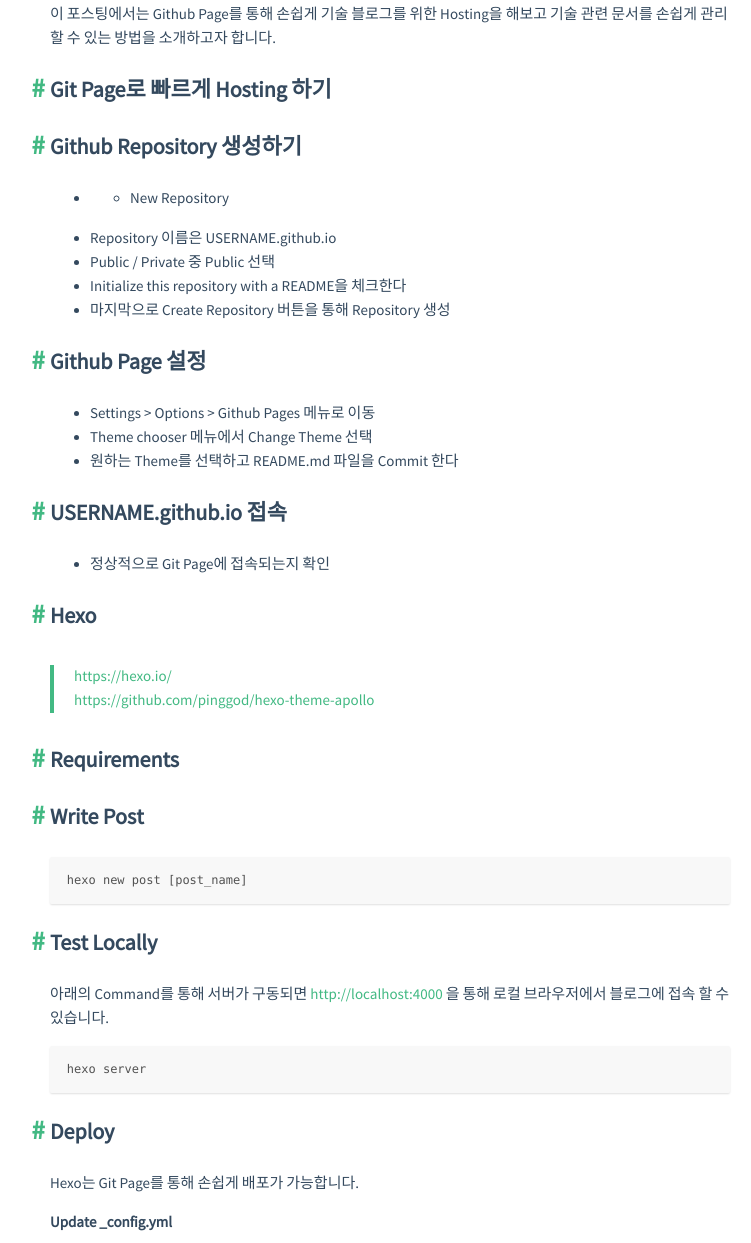
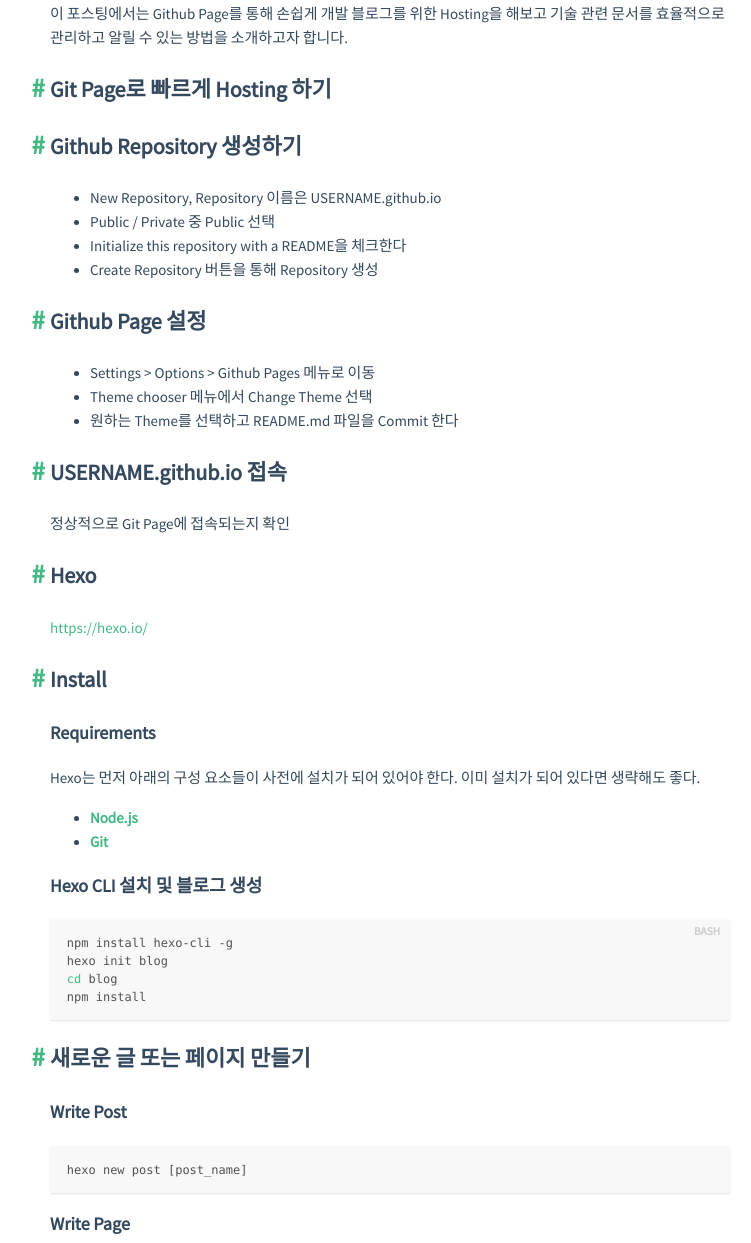
Before and after one commit to holaxapps/holaxapps.github.io, a plain HTML site: page 2017/04/16/github-page-and-hexo/index.html in a window 1280 px wide. Shown: the part 253-1496 px from the top of the page, without its empty margins (250-1001 px from the left). Drawn offline with nearby package versions, Linux system fonts and the light colour scheme; some packages are replaced by stand-ins of ours; a script that the page names is missing.

Commit message:
Site updated: 2017-04-17 00:00:13

```diff
--- a/2017/04/16/github-page-and-hexo/index.html
+++ b/2017/04/16/github-page-and-hexo/index.html
@@ -1,36 +1,36 @@
-<!DOCTYPE html><html><head><meta charset="utf-8"><meta name="X-UA-Compatible" content="IE=edge"><title> Github Page와 Hexo를 통해 10분만에 기술 블로그 만들기 · 안녕 프로그래밍</title><meta name="description" content="Github Page와 Hexo를 통해 10분만에 기술 블로그 만들기 - Minhyeok Jung"><meta name="viewport" content="width=device-width, initial-scale=1"><link rel="icon" href="/favicon.png"><link rel="stylesheet" href="/css/apollo.css"><link rel="search" type="application/opensearchdescription+xml" href="https://holaxapps.github.io/atom.xml" title="안녕 프로그래밍"></head><body><div class="wrap"><header><a href="/" class="logo-link"><img src="/favicon.png" alt="logo"></a><ul class="nav nav-list"><li class="nav-list-item"><a href="/" target="_self" class="nav-list-link">BLOG</a></li><li class="nav-list-item"><a href="/archives/" target="_self" class="nav-list-link">ARCHIVE</a></li><li class="nav-list-item"><a href="https://github.com/wjdsupj" target="_blank" class="nav-list-link">GITHUB</a></li></ul></header><main class="container"><div class="post"><article class="post-block"><h1 class="post-title">Github Page와 Hexo를 통해 10분만에 기술 블로그 만들기</h1><div class="post-info">Apr 16, 2017</div><div class="post-content"><p>이 포스팅에서는 Github Page를 통해 손쉽게 기술 블로그를 위한 Hosting을 해보고 기술 관련 문서를 손쉽게 관리 할 수 있는 방법을 소개하고자 합니다.</p>
+<!DOCTYPE html><html><head><meta charset="utf-8"><meta name="X-UA-Compatible" content="IE=edge"><title> Github Page와 Hexo를 통해 10분만에 기술 블로그 만들기 · 안녕 프로그래밍</title><meta name="description" content="Github Page와 Hexo를 통해 10분만에 기술 블로그 만들기 - Minhyeok Jung"><meta name="viewport" content="width=device-width, initial-scale=1"><link rel="icon" href="/favicon.png"><link rel="stylesheet" href="/css/apollo.css"><link rel="search" type="application/opensearchdescription+xml" href="https://holaxapps.github.io/atom.xml" title="안녕 프로그래밍"></head><body><div class="wrap"><header><a href="/" class="logo-link"><img src="/favicon.png" alt="logo"></a><ul class="nav nav-list"><li class="nav-list-item"><a href="/" target="_self" class="nav-list-link">BLOG</a></li><li class="nav-list-item"><a href="/archives/" target="_self" class="nav-list-link">ARCHIVE</a></li><li class="nav-list-item"><a href="https://github.com/wjdsupj" target="_blank" class="nav-list-link">GITHUB</a></li></ul></header><main class="container"><div class="post"><article class="post-block"><h1 class="post-title">Github Page와 Hexo를 통해 10분만에 기술 블로그 만들기</h1><div class="post-info">Apr 16, 2017</div><div class="post-content"><p>이 포스팅에서는 Github Page를 통해 손쉽게 개발 블로그를 위한 Hosting을 해보고 기술 관련 문서를 효율적으로 관리하고 알릴 수 있는 방법을 소개하고자 합니다.</p>
 <h2 id="Git-Page로-빠르게-Hosting-하기"><a href="#Git-Page로-빠르게-Hosting-하기" class="headerlink" title="Git Page로 빠르게 Hosting 하기"></a>Git Page로 빠르게 Hosting 하기</h2><h3 id="Github-Repository-생성하기"><a href="#Github-Repository-생성하기" class="headerlink" title="Github Repository 생성하기"></a>Github Repository 생성하기</h3><ul>
-<li><ul>
-<li>New Repository</li>
-</ul>
-</li>
-<li>Repository 이름은 USERNAME.github.io</li>
+<li>New Repository, Repository 이름은 USERNAME.github.io</li>
 <li>Public / Private 중 Public 선택</li>
 <li>Initialize this repository with a README을 체크한다</li>
-<li>마지막으로 Create Repository 버튼을 통해 Repository 생성</li>
+<li>Create Repository 버튼을 통해 Repository 생성</li>
 </ul>
 <h3 id="Github-Page-설정"><a href="#Github-Page-설정" class="headerlink" title="Github Page 설정"></a>Github Page 설정</h3><ul>
 <li>Settings &gt; Options &gt; Github Pages 메뉴로 이동</li>
 <li>Theme chooser 메뉴에서 Change Theme 선택</li>
 <li>원하는 Theme를 선택하고 README.md 파일을 Commit 한다</li>
 </ul>
-<h3 id="USERNAME-github-io-접속"><a href="#USERNAME-github-io-접속" class="headerlink" title="USERNAME.github.io 접속"></a>USERNAME.github.io 접속</h3><ul>
-<li>정상적으로 Git Page에 접속되는지 확인</li>
+<h3 id="USERNAME-github-io-접속"><a href="#USERNAME-github-io-접속" class="headerlink" title="USERNAME.github.io 접속"></a>USERNAME.github.io 접속</h3><p>정상적으로 Git Page에 접속되는지 확인</p>
+<h2 id="Hexo"><a href="#Hexo" class="headerlink" title="Hexo"></a>Hexo</h2><p><a href="https://hexo.io/" target="_blank" rel="external">https://hexo.io/</a></p>
+<h3 id="Install"><a href="#Install" class="headerlink" title="Install"></a>Install</h3><h4 id="Requirements"><a href="#Requirements" class="headerlink" title="Requirements"></a>Requirements</h4><p>Hexo는 먼저 아래의 구성 요소들이 사전에 설치가 되어 있어야 한다. 이미 설치가 되어 있다면 생략해도 좋다.</p>
+<ul>
+<li><strong><a href="https://nodejs.org/en/" target="_blank" rel="external">Node.js</a></strong></li>
+<li><strong><a href="https://git-scm.com/" target="_blank" rel="external">Git</a></strong></li>
 </ul>
-<h2 id="Hexo"><a href="#Hexo" class="headerlink" title="Hexo"></a>Hexo</h2><blockquote>
-<p><a href="https://hexo.io/" target="_blank" rel="external">https://hexo.io/</a><br><a href="https://github.com/pinggod/hexo-theme-apollo" target="_blank" rel="external">https://github.com/pinggod/hexo-theme-apollo</a></p>
-</blockquote>
-<h3 id="Requirements"><a href="#Requirements" class="headerlink" title="Requirements"></a>Requirements</h3><h3 id="Write-Post"><a href="#Write-Post" class="headerlink" title="Write Post"></a>Write Post</h3><figure class="highlight plain"><table><tr><td class="gutter"><pre><div class="line">1</div></pre></td><td class="code"><pre><div class="line">hexo new post [post_name]</div></pre></td></tr></table></figure>
-<h3 id="Test-Locally"><a href="#Test-Locally" class="headerlink" title="Test Locally"></a>Test Locally</h3><p>아래의 Command를 통해 서버가 구동되면 <a href="http://localhost:4000" target="_blank" rel="external">http://localhost:4000</a> 을 통해 로컬 브라우저에서 블로그에 접속 할 수 있습니다.<br><figure class="highlight plain"><table><tr><td class="gutter"><pre><div class="line">1</div></pre></td><td class="code"><pre><div class="line">hexo server</div></pre></td></tr></table></figure></p>
-<h3 id="Deploy"><a href="#Deploy" class="headerlink" title="Deploy"></a>Deploy</h3><p>Hexo는 Git Page를 통해 손쉽게 배포가 가능합니다.</p>
+<h4 id="Hexo-CLI-설치-및-블로그-생성"><a href="#Hexo-CLI-설치-및-블로그-생성" class="headerlink" title="Hexo CLI 설치 및 블로그 생성"></a>Hexo CLI 설치 및 블로그 생성</h4><figure class="highlight bash"><table><tr><td class="gutter"><pre><div class="line">1</div><div class="line">2</div><div class="line">3</div><div class="line">4</div></pre></td><td class="code"><pre><div class="line">npm install hexo-cli -g</div><div class="line">hexo init blog</div><div class="line"><span class="built_in">cd</span> blog</div><div class="line">npm install</div></pre></td></tr></table></figure>
+<h3 id="새로운-글-또는-페이지-만들기"><a href="#새로운-글-또는-페이지-만들기" class="headerlink" title="새로운 글 또는 페이지 만들기"></a>새로운 글 또는 페이지 만들기</h3><h4 id="Write-Post"><a href="#Write-Post" class="headerlink" title="Write Post"></a>Write Post</h4><figure class="highlight plain"><table><tr><td class="gutter"><pre><div class="line">1</div></pre></td><td class="code"><pre><div class="line">hexo new post [post_name]</div></pre></td></tr></table></figure>
+<h4 id="Write-Page"><a href="#Write-Page" class="headerlink" title="Write Page"></a>Write Page</h4><figure class="highlight bash"><table><tr><td class="gutter"><pre><div class="line">1</div></pre></td><td class="code"><pre><div class="line">hexo new page [page_name]</div></pre></td></tr></table></figure>
+<h3 id="로컬에서-테스트"><a href="#로컬에서-테스트" class="headerlink" title="로컬에서 테스트"></a>로컬에서 테스트</h3><p>아래의 Command를 통해 서버가 구동되면 <a href="http://localhost:4000" target="_blank" rel="external">http://localhost:4000</a> 을 통해 로컬 브라우저에서 블로그에 접속 할 수 있습니다.<br><figure class="highlight plain"><table><tr><td class="gutter"><pre><div class="line">1</div></pre></td><td class="code"><pre><div class="line">hexo server</div></pre></td></tr></table></figure></p>
+<h3 id="Github에-배포하기"><a href="#Github에-배포하기" class="headerlink" title="Github에 배포하기"></a>Github에 배포하기</h3><p>Hexo는 Git Page를 통해 손쉽게 배포가 가능합니다.</p>
 <p><strong>Update _config.yml</strong></p>
 <figure class="highlight yml"><table><tr><td class="gutter"><pre><div class="line">1</div><div class="line">2</div><div class="line">3</div><div class="line">4</div><div class="line">5</div></pre></td><td class="code"><pre><div class="line"><span class="comment"># Deployment</span></div><div class="line"><span class="comment">## Docs: https://hexo.io/docs/deployment.html</span></div><div class="line"><span class="attr">deploy:</span></div><div class="line"><span class="attr">  type:</span> <span class="string">git</span></div><div class="line"><span class="attr">  repo:</span> <span class="attr">https://github.com/&#123;USERNAME&#125;/&#123;USERNAME&#125;.github.io</span></div></pre></td></tr></table></figure>
 <p><strong>Terminal에서 Command를 통해 배포합니다</strong></p>
 <figure class="highlight plain"><table><tr><td class="gutter"><pre><div class="line">1</div></pre></td><td class="code"><pre><div class="line">hexo deploy --generate</div></pre></td></tr></table></figure>
-<h2 id="Themes"><a href="#Themes" class="headerlink" title="Themes"></a>Themes</h2><p><a href="https://hexo.io/themes/" target="_blank" rel="external">https://hexo.io/themes/</a></p>
+<h2 id="테마-적용하기"><a href="#테마-적용하기" class="headerlink" title="테마 적용하기"></a>테마 적용하기</h2><p><a href="https://hexo.io/themes/" target="_blank" rel="external">https://hexo.io/themes/</a><br><a href="https://github.com/pinggod/hexo-theme-apollo" target="_blank" rel="external">https://github.com/pinggod/hexo-theme-apollo</a></p>
 <p><strong>Update _config.yml</strong></p>
 <figure class="highlight yml"><table><tr><td class="gutter"><pre><div class="line">1</div></pre></td><td class="code"><pre><div class="line"><span class="attr">theme:</span> <span class="string">apollo</span></div></pre></td></tr></table></figure>
 <figure class="highlight plain"><table><tr><td class="gutter"><pre><div class="line">1</div><div class="line">2</div></pre></td><td class="code"><pre><div class="line">hexo clean</div><div class="line">hexo deploy --generate</div></pre></td></tr></table></figure>
+<h2 id="Comment-추가"><a href="#Comment-추가" class="headerlink" title="Comment 추가"></a>Comment 추가</h2><p><a href="https://disqus.com" target="_blank" rel="external">https://disqus.com</a></p>
 </div></article></div></main><footer><div class="paginator"></div><div id="disqus_thread"></div><script>var disqus_shortname = 'holaxapps';
 var disqus_identifier = '2017/04/16/github-page-and-hexo/';
 var disqus_title = 'Github Page와 Hexo를 통해 10분만에 기술 블로그 만들기';
--- a/sitemap.xml
+++ b/sitemap.xml
@@ -4,7 +4,7 @@
   <url>
     <loc>https://holaxapps.github.io/2017/04/16/github-page-and-hexo/</loc>
 
-    <lastmod>2017-04-16T16:28:18.000Z</lastmod>
+    <lastmod>2017-04-16T17:00:00.000Z</lastmod>
 
   </url>
 
```
Also changed, not shown: atom.xml (+20 -20 lines).
